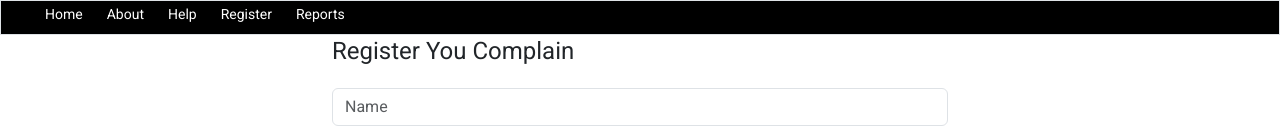
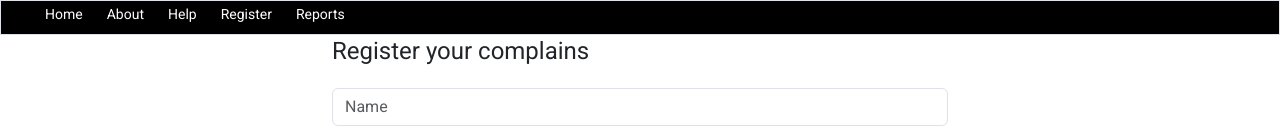
Before and after one commit to usamamaan/ui-pratice, an Angular app: page /register in a window 1280 px wide. Shown: the top 133 px of the page. Built offline with nearby package versions, Linux system fonts and the light colour scheme.

Commit message:
corrct spealling

```diff
--- a/src/app/registration/registration.component.html
+++ b/src/app/registration/registration.component.html
@@ -1,5 +1,5 @@
 <form class="row">
-  <h1>Register You Complain</h1>
+  <h1>Register your complains</h1>
   <div class="">
     <input class="form-control" type="text" placeholder="Name" />
   </div>
```
